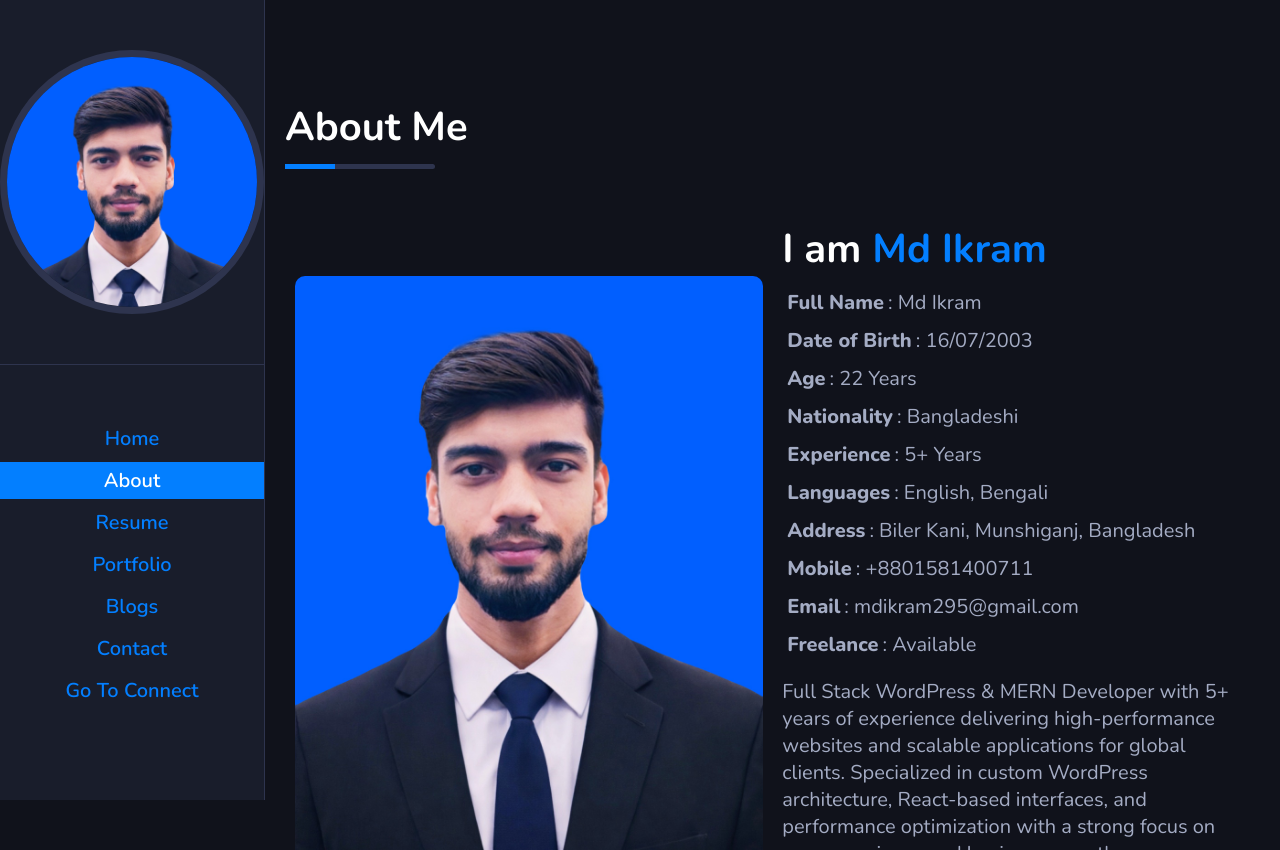
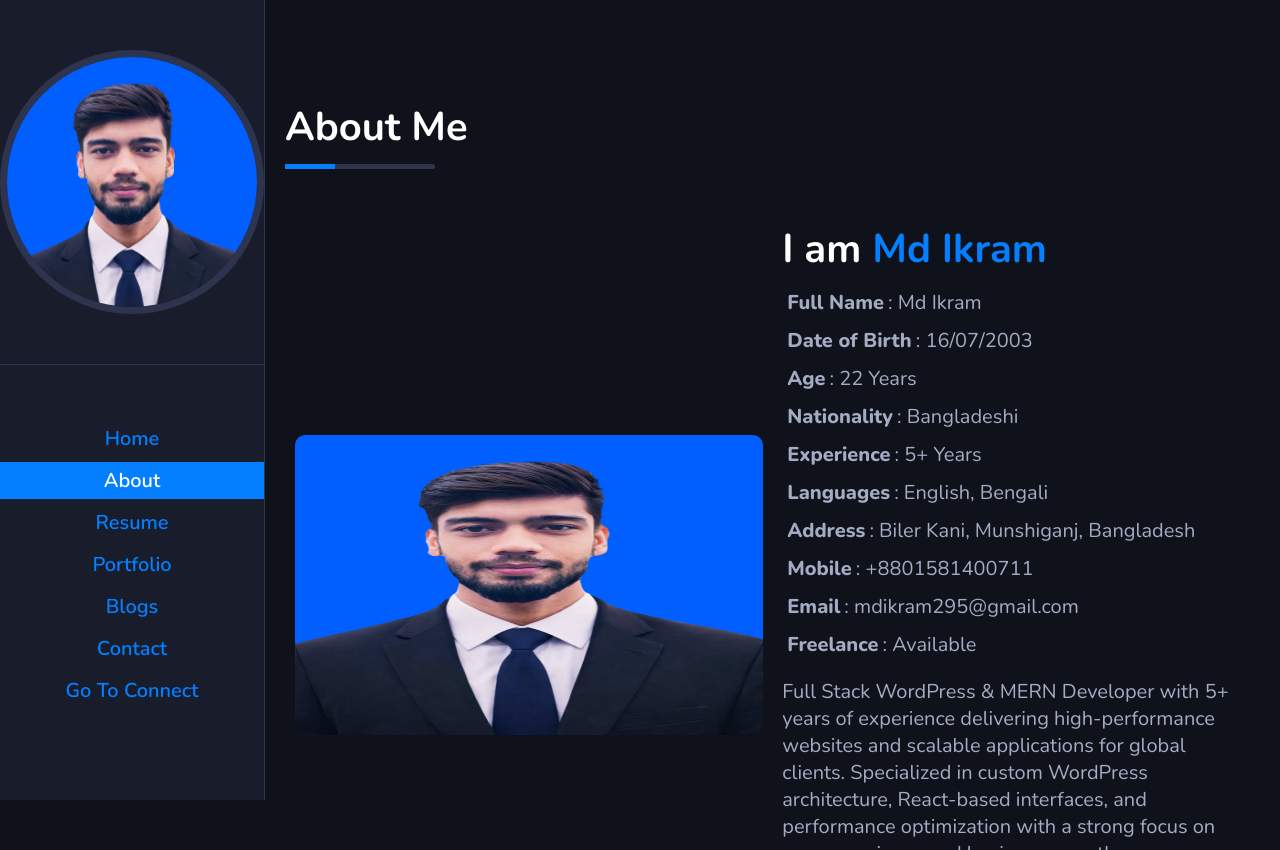
Before and after one commit to itsikram/next-portfolio, a Next.js app: page /about in a window 1280 px wide. Built offline with nearby package versions, Linux system fonts and the light colour scheme.

Commit message:
fix build error again

```diff
--- a/next.config.ts
+++ b/next.config.ts
@@ -4,7 +4,6 @@ const nextConfig: NextConfig = {
   images: {
     domains: ['programmerikram.com'],
   },
-  output: 'export'
 };
 
 export default nextConfig;
--- a/src/components/LeftSidebar.tsx
+++ b/src/components/LeftSidebar.tsx
@@ -1,6 +1,7 @@
 import React, {  useState } from 'react';
 import PortfolioMenu from './PortfolioMenu';
 import MenuHamburger from '@/Icons/MenuHamburger';
+import Image from 'next/image';
 const LeftSidebar = () => {
 
     const [isMobileMenu, setIsMobileMenu] = useState(false)
@@ -10,7 +11,7 @@ const LeftSidebar = () => {
             {/* <h1 className='my-name mb-2'>Md Ikram</h1> */}
             <div className='left-sidebar-container'>
                 <div className='image-container my-2'>
-                    <img className='avatar-image' src='/images/profile.jpg' alt='Programmer Ikram' />
+                    <Image className='avatar-image' src='/images/profile.jpg' alt='Programmer Ikram' width={300} height={300} />
                 </div>
                 <div className='mobile-mene-toggle' onClick={() => setIsMobileMenu(!isMobileMenu)}>
                     <MenuHamburger />
--- a/src/pages/_app.tsx
+++ b/src/pages/_app.tsx
@@ -1,4 +1,5 @@
 import '../styles/globals.scss'
+import '../styles/home-styles.scss'
 import type { AppProps } from 'next/app'
 import PortfolioContainer from '@/components/PortfolioContainer'
 
--- a/src/pages/about.tsx
+++ b/src/pages/about.tsx
@@ -5,6 +5,7 @@ import { Carousel } from 'react-responsive-carousel';
 import "react-responsive-carousel/lib/styles/carousel.min.css";
 import SkillsSection from '@/components/SkillsSection';
 import ContactInfo from '@/components/ContactInfo';
+import Image from 'next/image';
 
 // type _reviewType = {
 //   text: string,
@@ -51,7 +52,7 @@ export default function About() {
 
         <div className='about-info-container'>
           <div className='about-info-image'>
-            <img src={'/images/profile.jpg'} alt='Md Ikram' />
+            <Image src={'/images/profile.jpg'} alt='Md Ikram' width={300} height={300} />
           </div>
           <div className='about-info-details'>
             <h2 className='about-info-title color-wh'>
--- a/src/pages/blogs/index.tsx
+++ b/src/pages/blogs/index.tsx
@@ -6,6 +6,7 @@ import Link2AngularRight from '@/Icons/Link2AngularRight';
 import Link from 'next/link';
 import BlogSkleton from '@/skletons/blogs/blogSkleton';
 import { GetStaticProps } from 'next';
+import Image from 'next/image';
 
 type Blog = {
   id: number;
@@ -80,7 +81,7 @@ export default function Blog({ blogs }: Props) {
 
                     </Link>
                   </div>
-                  <img src={`${blog?.meta && blog.meta?._blog_image}`} onError={(e) => { (e.target as HTMLImageElement).style.height = '100px';}}  alt=''/>
+                  <Image src={`${blog?.meta && blog.meta?._blog_image}`} onError={(e) => { (e.target as HTMLImageElement).style.height = '100px';}}  alt='' width={400} height={250} />
                 </div>
                 <div className='blog-details-container'>
                   <h3 className='blog-title' title={blog.title.rendered}>{truncateText(blog.title.rendered, 25)}</h3>
--- a/src/pages/index.tsx
+++ b/src/pages/index.tsx
@@ -3,7 +3,6 @@ import SocialIcons from '@/components/SocialIcons';
 import { Mail, Download } from 'lucide-react';
 import Link from 'next/link';
 import Image from 'next/image';
-import '../styles/home-styles.scss';
 
 export default function Home() {
     return (
--- a/src/pages/portfolio/index.tsx
+++ b/src/pages/portfolio/index.tsx
@@ -4,6 +4,7 @@ import Link2AngularRight from '@/Icons/Link2AngularRight';
 import { useRouter } from 'next/router';
 import PortfolioSkleton from '@/skletons/portfolio/portfolioSkleton';
 import { GetStaticProps } from 'next';
+import Image from 'next/image';
 
 type Portfolio = {
   id: number;
@@ -80,7 +81,7 @@ const handlePortfolioView = useCallback(
 
                                     </a>
                                 </div>
-                                <img src={`${portfolio?.meta?._ps_portfolio_image}`} onError={(e) => {(e.target as HTMLImageElement).style.height = '100px';}}  alt=''/>
+                                <Image src={`${portfolio?.meta?._ps_portfolio_image}`} onError={(e) => {(e.target as HTMLImageElement).style.height = '100px';}}  alt='' width={400} height={250} />
                             </div>
                             <div className='portfolio-details-container'>
                                 <h3 className='portfolio-title' title={portfolio.title.rendered}>{truncateText(portfolio.title.rendered, 25)}</h3>
```
